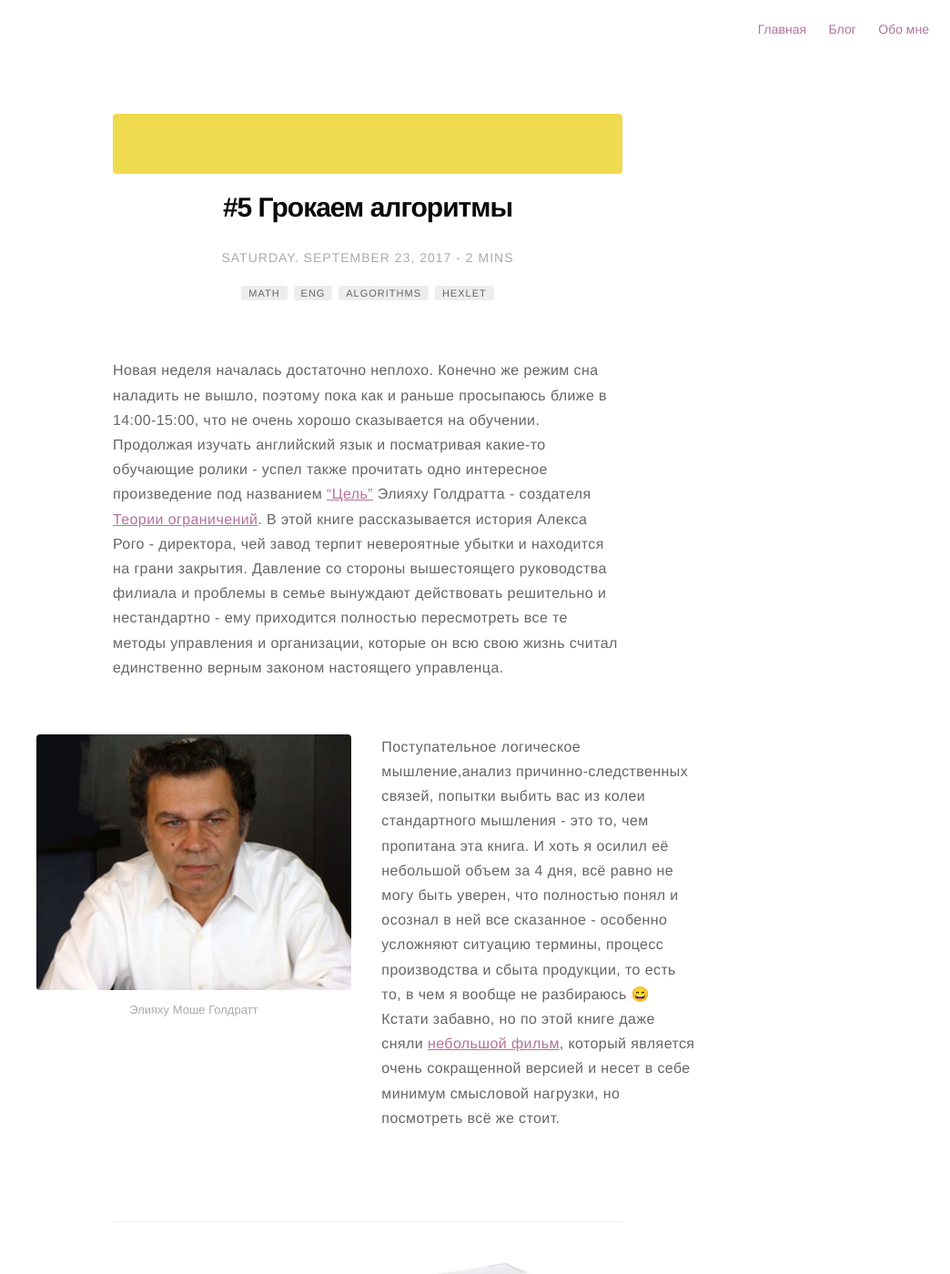
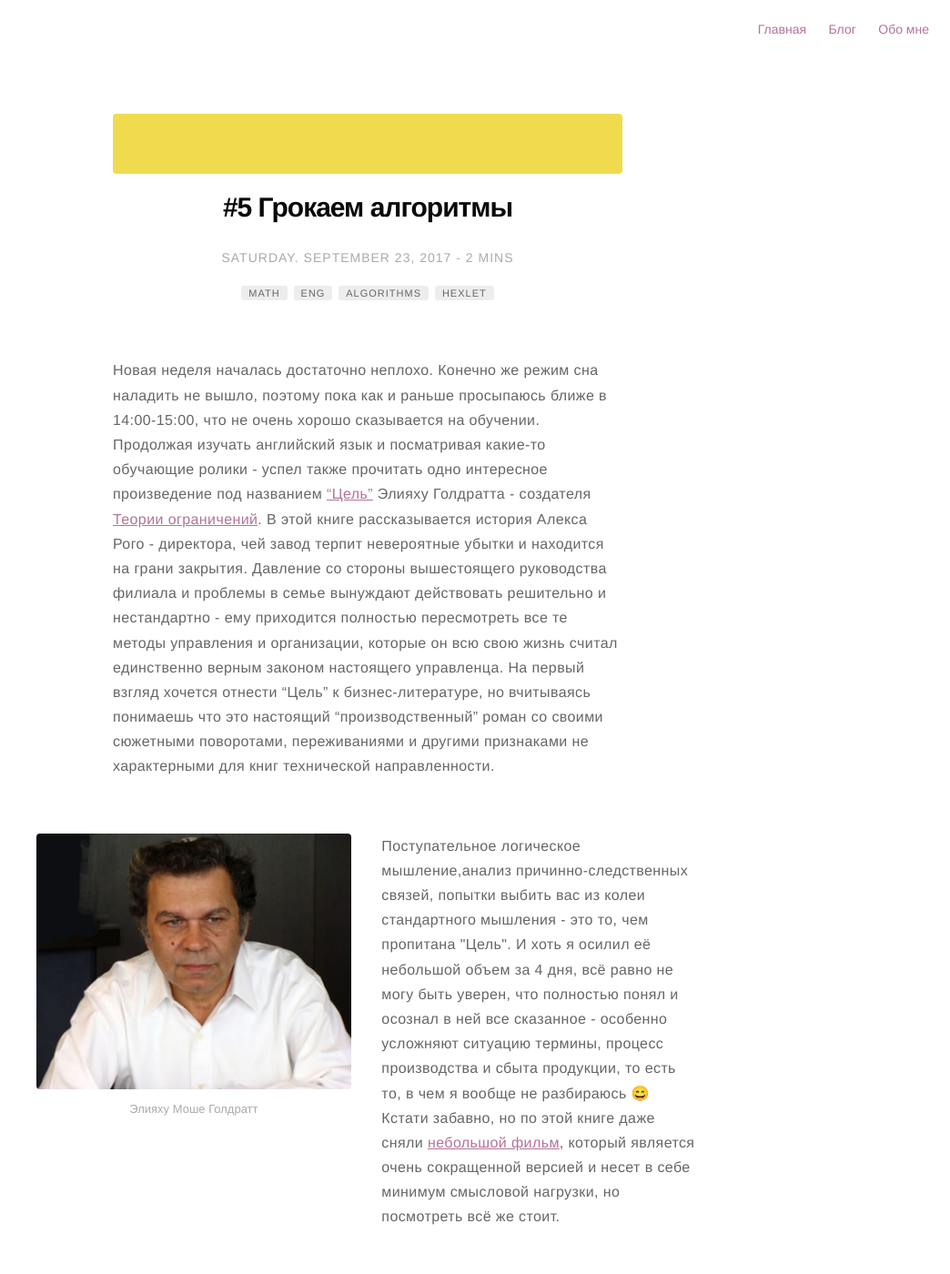
Before and after one commit to SayoBye/devblog, a Jekyll site: the page built from _posts/2017-09-23-5.md, in a window 1280 px wide and 1400 px high. Shown: the whole window at 91% size, without its empty margins (236-1280 px from the left). Built offline with Jekyll 4.4.1, drawn with Linux system fonts in a browser that asks for light colours; emoji names are drawn with the system emoji font; comment, search, counter and statistics services are not loaded; some of the changed text lies outside the part shown.

Commit message:
fix article

```diff
--- a/_posts/2017-09-23-5.md
+++ b/_posts/2017-09-23-5.md
@@ -15,7 +15,7 @@
 description: Грокаем алгоритмы
 ---
 
-Новая неделя началась достаточно неплохо. Конечно же режим сна наладить не вышло, поэтому пока как и раньше просыпаюсь ближе в 14:00-15:00, что не очень хорошо сказывается на обучении. Продолжая изучать английский язык и посматривая какие-то обучающие ролики - успел также прочитать одно интересное произведение под названием ["Цель"](https://www.amazon.com/Goal-Process-Ongoing-Improvement/dp/0884270610) Элияху Голдратта - создателя [Теории ограничений](https://ru.wikipedia.org/wiki/%D0%A2%D0%B5%D0%BE%D1%80%D0%B8%D1%8F_%D0%BE%D0%B3%D1%80%D0%B0%D0%BD%D0%B8%D1%87%D0%B5%D0%BD%D0%B8%D0%B9). В этой книге рассказывается история Алекса Рого - директора, чей завод терпит невероятные убытки и находится на грани закрытия. Давление со стороны вышестоящего руководства филиала и проблемы в семье вынуждают действовать решительно и нестандартно - ему приходится полностью пересмотреть все те методы управления и организации, которые он всю свою жизнь считал единственно верным законом настоящего управленца.
+Новая неделя началась достаточно неплохо. Конечно же режим сна наладить не вышло, поэтому пока как и раньше просыпаюсь ближе в 14:00-15:00, что не очень хорошо сказывается на обучении. Продолжая изучать английский язык и посматривая какие-то обучающие ролики - успел также прочитать одно интересное произведение под названием ["Цель"](https://www.amazon.com/Goal-Process-Ongoing-Improvement/dp/0884270610) Элияху Голдратта - создателя [Теории ограничений](https://ru.wikipedia.org/wiki/%D0%A2%D0%B5%D0%BE%D1%80%D0%B8%D1%8F_%D0%BE%D0%B3%D1%80%D0%B0%D0%BD%D0%B8%D1%87%D0%B5%D0%BD%D0%B8%D0%B9). В этой книге рассказывается история Алекса Рого - директора, чей завод терпит невероятные убытки и находится на грани закрытия. Давление со стороны вышестоящего руководства филиала и проблемы в семье вынуждают действовать решительно и нестандартно - ему приходится полностью пересмотреть все те методы управления и организации, которые он всю свою жизнь считал единственно верным законом настоящего управленца. На первый взгляд хочется отнести "Цель" к бизнес-литературе, но вчитываясь понимаешь что это настоящий "производственный" роман со своими сюжетными поворотами, переживаниями и другими признаками не характерными для книг технической направленности.
 <div class ="to-right">
 
 </div>
@@ -27,7 +27,7 @@
     </div>
 
     <div class="toright">
-        <p>Поступательное логическое мышление,анализ причинно-следственных связей, попытки выбить вас из колеи стандартного мышления - это то, чем пропитана эта книга. И хоть я осилил её небольшой объем за 4 дня, всё равно не могу быть уверен, что полностью понял и осознал в ней все сказанное - особенно усложняют ситуацию термины, процесс производства и сбыта продукции, то есть то, в чем я вообще не разбираюсь :smile: Кстати забавно, но по этой книге даже сняли <a href="https://www.youtube.com/watch?v=QTa0YDa_yUw" target="_blank">небольшой фильм</a>, который является очень сокращенной версией и несет в себе минимум смысловой нагрузки, но посмотреть всё же стоит.
+        <p>Поступательное логическое мышление,анализ причинно-следственных связей, попытки выбить вас из колеи стандартного мышления - это то, чем пропитана "Цель". И хоть я осилил её небольшой объем за 4 дня, всё равно не могу быть уверен, что полностью понял и осознал в ней все сказанное - особенно усложняют ситуацию термины, процесс производства и сбыта продукции, то есть то, в чем я вообще не разбираюсь :smile: Кстати забавно, но по этой книге даже сняли <a href="https://www.youtube.com/watch?v=QTa0YDa_yUw" target="_blank">небольшой фильм</a>, который является очень сокращенной версией и несет в себе минимум смысловой нагрузки, но посмотреть всё же стоит.
 </p>
     </div>
 </div>
```
Also changed, not shown: other parts of _posts/2017-09-23-5.md (+2 -2 lines).
